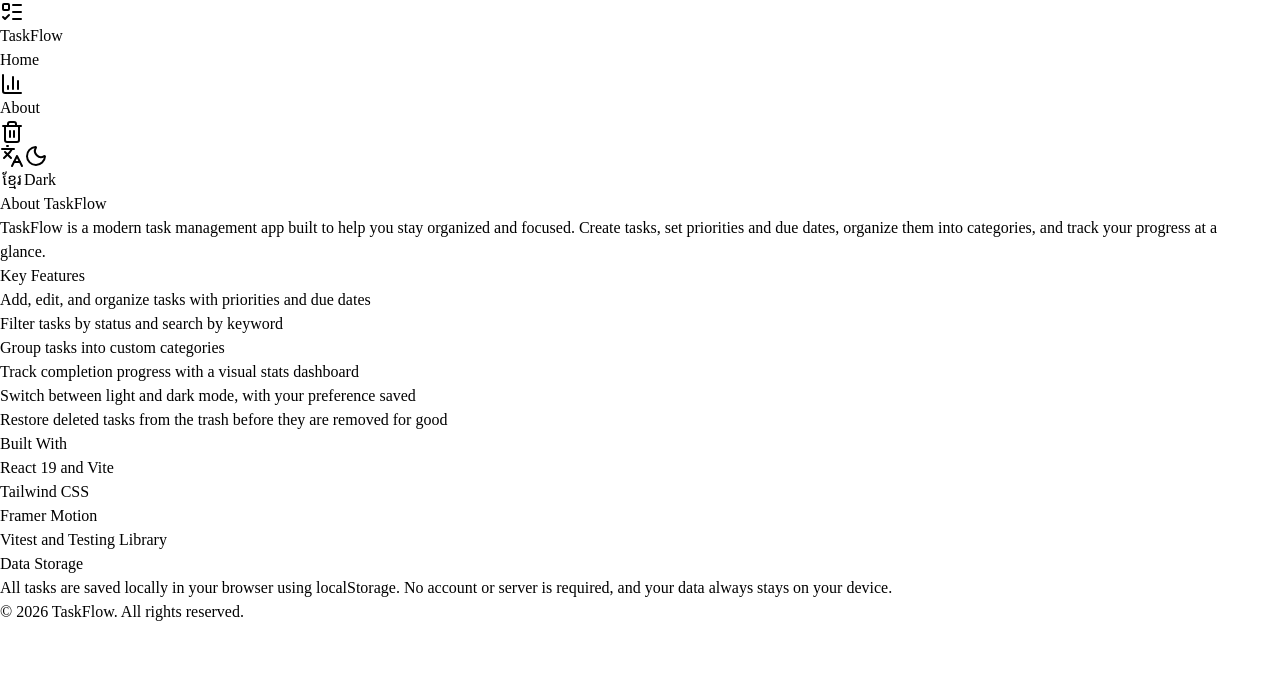
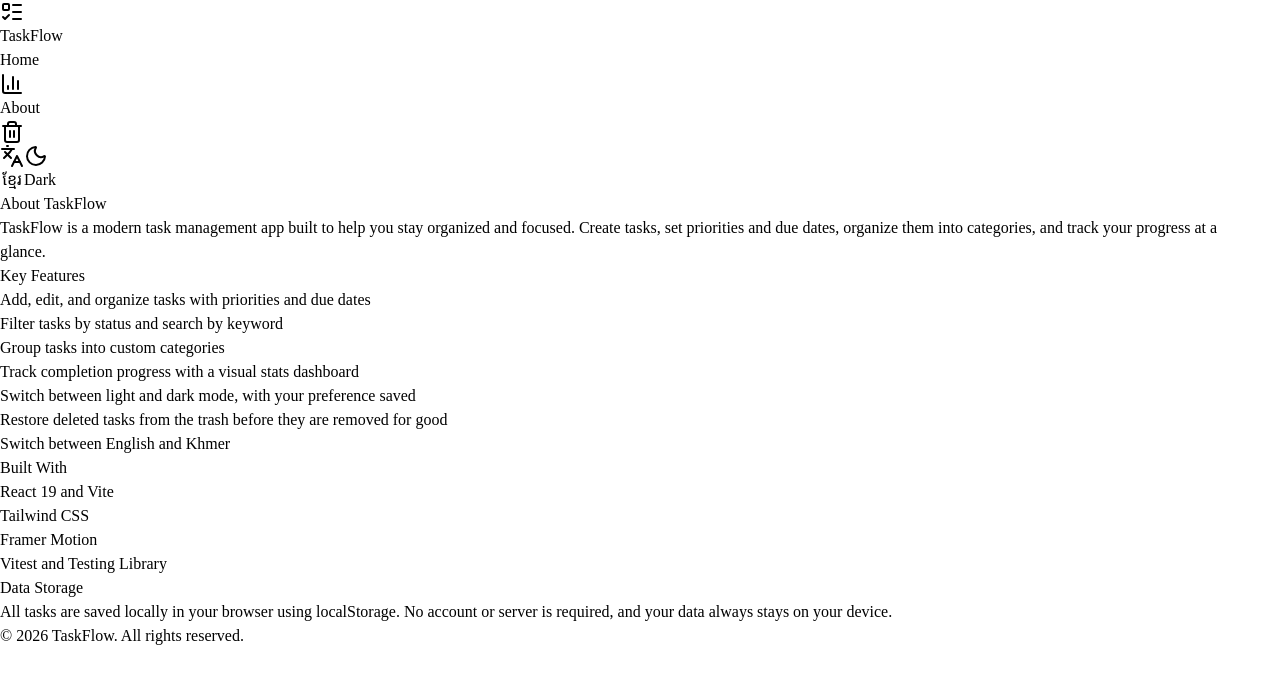
Before and after one commit to sieve-dev-sudo/taskflow-frontend, a React (Vite) app: page /about in a window 1280 px wide. Shown: the top 684 px of the page. Built offline with nearby package versions, Linux system fonts and the light colour scheme.

Commit message:
feat: translate About page

```diff
--- a/src/pages/About.jsx
+++ b/src/pages/About.jsx
@@ -1,45 +1,53 @@
+import { useLanguage } from '../context/LanguageContext'
+
+const FEATURE_KEYS = [
+  'about.feature1',
+  'about.feature2',
+  'about.feature3',
+  'about.feature4',
+  'about.feature5',
+  'about.feature6',
+  'about.feature7',
+]
+
+const TECH_STACK = ['React 19 and Vite', 'Tailwind CSS', 'Framer Motion', 'Vitest and Testing Library']
+
 function About() {
+  const { t } = useLanguage()
+
   return (
     <div className="space-y-6 max-w-2xl">
       <h2 className="text-2xl font-semibold text-slate-900 dark:text-slate-100">
-        About TaskFlow
+        {t('about.title')}
       </h2>
       <div className="p-5 border border-slate-200 dark:border-slate-700 rounded-xl bg-white dark:bg-slate-800 shadow-sm">
         <p className="text-slate-600 dark:text-slate-400 mb-4">
-          TaskFlow is a modern task management app built to help you stay
-          organized and focused. Create tasks, set priorities and due dates,
-          organize them into categories, and track your progress at a glance.
+          {t('about.intro')}
         </p>
 
         <h3 className="text-lg font-semibold text-slate-900 dark:text-slate-100 mb-2 mt-6">
-          Key Features
+          {t('about.featuresTitle')}
         </h3>
         <ul className="list-disc list-inside text-slate-600 dark:text-slate-400 space-y-1">
-          <li>Add, edit, and organize tasks with priorities and due dates</li>
-          <li>Filter tasks by status and search by keyword</li>
-          <li>Group tasks into custom categories</li>
-          <li>Track completion progress with a visual stats dashboard</li>
-          <li>Switch between light and dark mode, with your preference saved</li>
-          <li>Restore deleted tasks from the trash before they are removed for good</li>
+          {FEATURE_KEYS.map((key) => (
+            <li key={key}>{t(key)}</li>
+          ))}
         </ul>
 
         <h3 className="text-lg font-semibold text-slate-900 dark:text-slate-100 mb-2 mt-6">
-          Built With
+          {t('about.builtWith')}
         </h3>
         <ul className="list-disc list-inside text-slate-600 dark:text-slate-400 space-y-1">
-          <li>React 19 and Vite</li>
-          <li>Tailwind CSS</li>
-          <li>Framer Motion</li>
-          <li>Vitest and Testing Library</li>
+          {TECH_STACK.map((item) => (
+            <li key={item}>{item}</li>
+          ))}
         </ul>
 
         <h3 className="text-lg font-semibold text-slate-900 dark:text-slate-100 mb-2 mt-6">
-          Data Storage
+          {t('about.storageTitle')}
         </h3>
         <p className="text-slate-600 dark:text-slate-400">
-          All tasks are saved locally in your browser using localStorage.
-          No account or server is required, and your data always stays on
-          your device.
+          {t('about.storageText')}
         </p>
       </div>
     </div>
```
